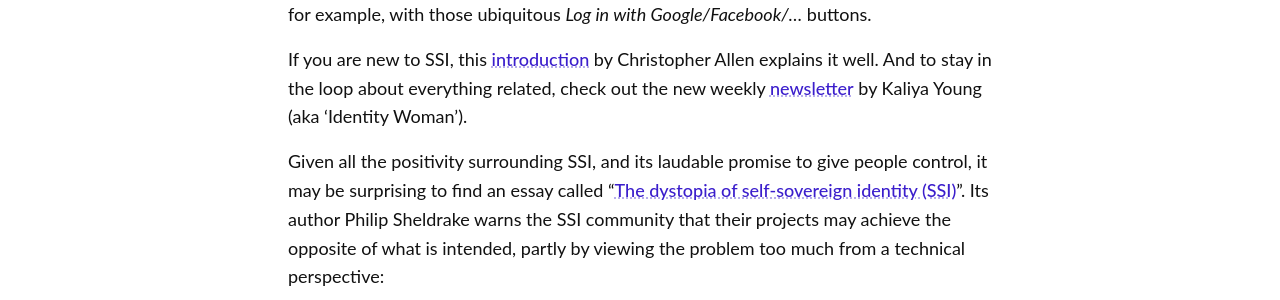
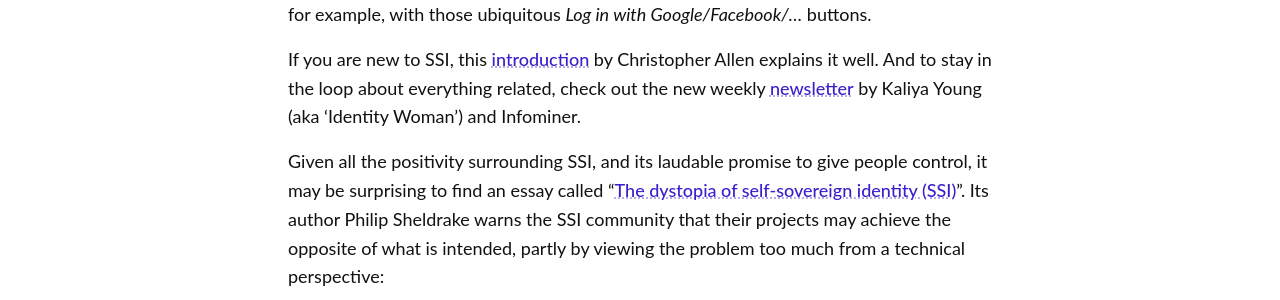
Before and after one commit to redecentralize/redecentralize-website, a Jekyll site: the page built from _posts/redigest/2020-10-31-redigest.md, in a window 1280 px wide and 900 px high, scrolled down 358 px. Shown: the part 183-483 px from the top of the window. Built offline with Jekyll 4.4.1, drawn with Linux system fonts in a browser that asks for light colours; some of the changed lines change nothing that is shown; some of the changed text lies outside the part shown.

Commit message:
post-publication proofreading, update

```diff
--- a/_posts/redigest/2020-10-31-redigest.md
+++ b/_posts/redigest/2020-10-31-redigest.md
@@ -6,7 +6,7 @@
 issue: "October 2020"
 permalink: /redigest/2020/10
 title: "Redecentralize Digest — October 2020"
-summary: "In this issue: Self-soveign identity • OTI event • GDPR vs RTB • etc."
+summary: "In this issue: Self-sovereign identity • OTI event • GDPR vs RTB • etc."
 ---
 
 Redecentralize Digest — October 2020
@@ -17,7 +17,7 @@
 
 In recent years, self-sovereign identity (or SSI) has become a popular topic. Dozens of projects are inventing protocols that enable people to identify themselves online or to prove they possess specific credentials. Most approaches creatively use cryptographic signatures and perhaps distributed ledgers to achieve the ‘self-sovereign’ aspect, i.e. to ensure that people need not rely on a trusted authority for using their identity — unlike, for example, with those ubiquitous *Log in with Google/Facebook/…* buttons.
 
-If you are new to SSI, this [introduction][] by Christopher Allen explains it well. And to stay in the loop about everything related, check out the new weekly [newsletter][] by Kaliya Young (aka ‘Identity Woman’).
+If you are new to SSI, this [introduction][] by Christopher Allen explains it well. And to stay in the loop about everything related, check out the new weekly [newsletter][] by Kaliya Young (aka ‘Identity Woman’) and Infominer.
 
 Given all the positivity surrounding SSI, and its laudable promise to give people control, it may be surprising to find an essay called “[The dystopia of self-sovereign identity (SSI)][]”. Its author Philip Sheldrake warns the SSI community that their projects may achieve the opposite of what is intended, partly by viewing the problem too much from a technical perspective:
 
@@ -56,14 +56,14 @@
 [Decentralized Alternatives to Big Tech]: https://www.newamerica.org/oti/events/decentralized-alternatives-big-tech/
 [talked]: https://www.youtube.com/embed/xbGcYCPxq74?rel=0&iv_load_policy=3&modestbranding=1&autoplay=1&start=419 "6:59 into the recording"
 [demonstrated]: https://www.youtube.com/embed/xbGcYCPxq74?rel=0&iv_load_policy=3&modestbranding=1&autoplay=1&start=1542 "25:42 into the recording"
-[presented]: https://www.youtube.com/embed/xbGcYCPxq74?rel=0&iv_load_policy=3&modestbranding=1&autoplay=1&start=2804
+[presented]: https://www.youtube.com/embed/xbGcYCPxq74?rel=0&iv_load_policy=3&modestbranding=1&autoplay=1&start=2804 "46:44 into the recording"
 
 
 ## GDPR vs RTB
 
 Although the [GDPR][] should be giving people in the European Union substantial rights over their data, the lack of enforcement has made it hard to exercise these (see [May’s digest][]), and the online tracking business still goes on as usual (except now with extra annoying ‘consent’ banners). Information about a website visitor tends to be shared with dozens of advertisers, before the web page has even finished loading, in a process called [Real Time Bidding][] (RTB).
 
-Instead of filing complaints at the understaffed Data Protection Authorities (DPAs), various people figured it may be more effective to take the infringing companies directly to court. Recently a group called [The Privacy Collective][] formed to launch a mass damages claim on behalf of Dutch internet users against Oracle and Salesforce, for their roles in the Real Time Bidding practice (if you have 5 seconds to spare, they’d be glad if you visit their site and click their “support” button).
+Instead of filing complaints at the understaffed Data Protection Authorities (DPAs), various people figured it may be more effective to take the infringing companies directly to court. Recently a group called [The Privacy Collective][] formed to launch a mass damages claim on behalf of Dutch internet users against Oracle and Salesforce, for their roles in the Real Time Bidding practice (if you have 5 seconds to spare, they’d be glad if you visit their site and click their “support” button). *(update 3 Nov: they [filed][] a parallel case in England & Wales)*
 
 Relatedly, [IAB Europe][], the industry association that coordinates the RTB ad market, is under scrutiny too. After [complaints][] made by browser-maker Brave and other companies starting two years ago, the Belgian DPA now has [found][] that the IAB’s supposedly GDPR-compliant “Transparency & Consent Framework” is not compliant at all. The IAB was surprised to be held even partly responsible for processing that the industry performs using its framework.
 
@@ -73,6 +73,7 @@
 [May’s digest]: https://redecentralize.org/redigest/2020/05#gdpr-2-years-
 [Real Time Bidding]: https://edri.org/our-work/real-time-bidding-the-auction-for-your-attention/ "Real Time Bidding: The auction for your attention · EDRi · 4 July 2019"
 [The Privacy Collective]: https://theprivacycollective.eu/
+[filed]: https://theprivacycollective.eu/en/privacy-matters/internet-users-in-line-for-500-per-person-damages-from-oracle-and-salesforce-after-class-action-filed-at-high-court-of-england-and-wales/ "Internet users in line for £500 per person damages from Oracle and Salesforce after class action filed at High Court of England and Wales · The Privacy Collective · 2 Nov 2020"
 [IAB Europe]: https://iabeurope.eu/ "Interactive Advertising Bureau"
 [complaints]: https://brave.com/adtech-data-breach-complaint/ "Regulatory complaint concerning massive, web-wide data breach by Google and other “ad tech” companies under Europe’s GDPR ·  Johnny Ryan / Brave · 12 Sep 2018"
 [found]: https://www.iccl.ie/news/gdpr-watchdogs-investigation-finds-that-tracking-and-consent-pop-ups-used-by-google-and-other-major-websites-and-apps-are-unlawful/ "GDPR watchdog’s investigation finds that tracking and consent pop-ups used by Google and other major websites and apps are unlawful. · Johnny Ryan / Irish Council for Civil Liberties · 16 Oct 2020"
```
